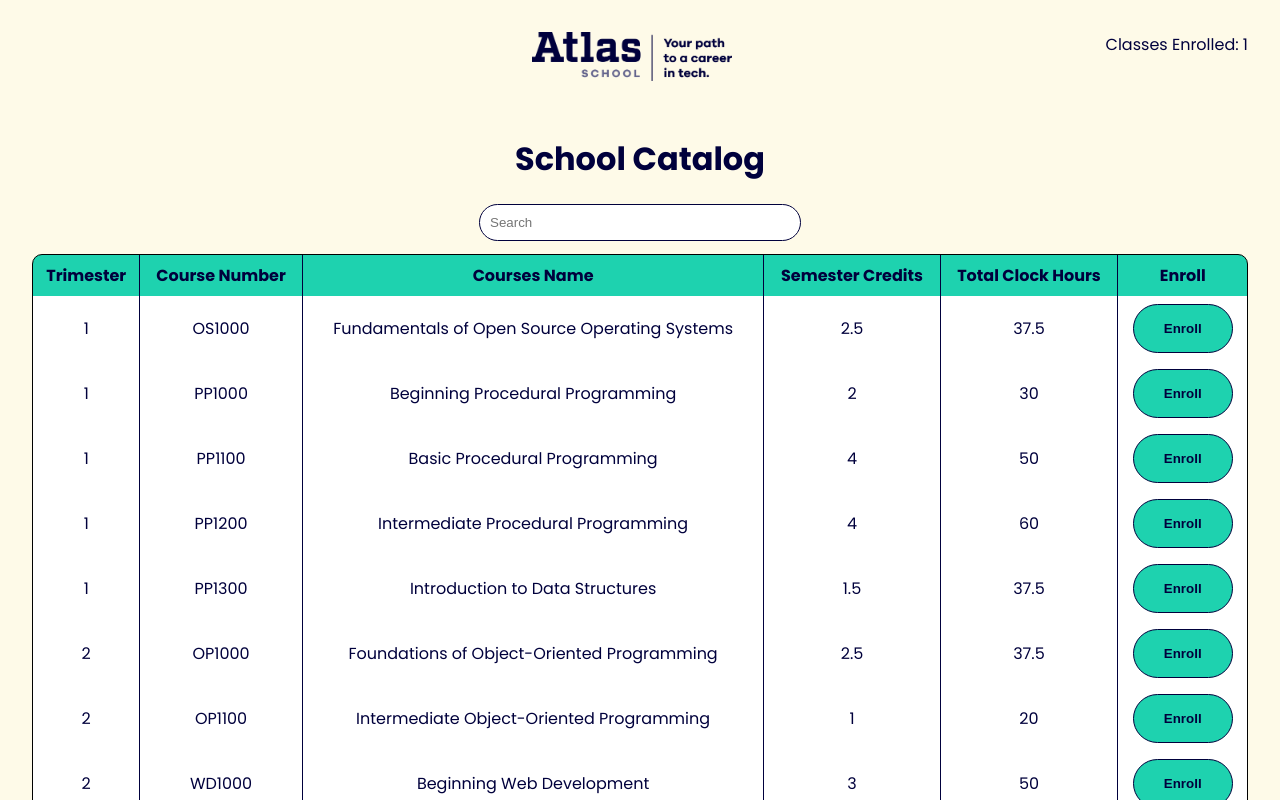
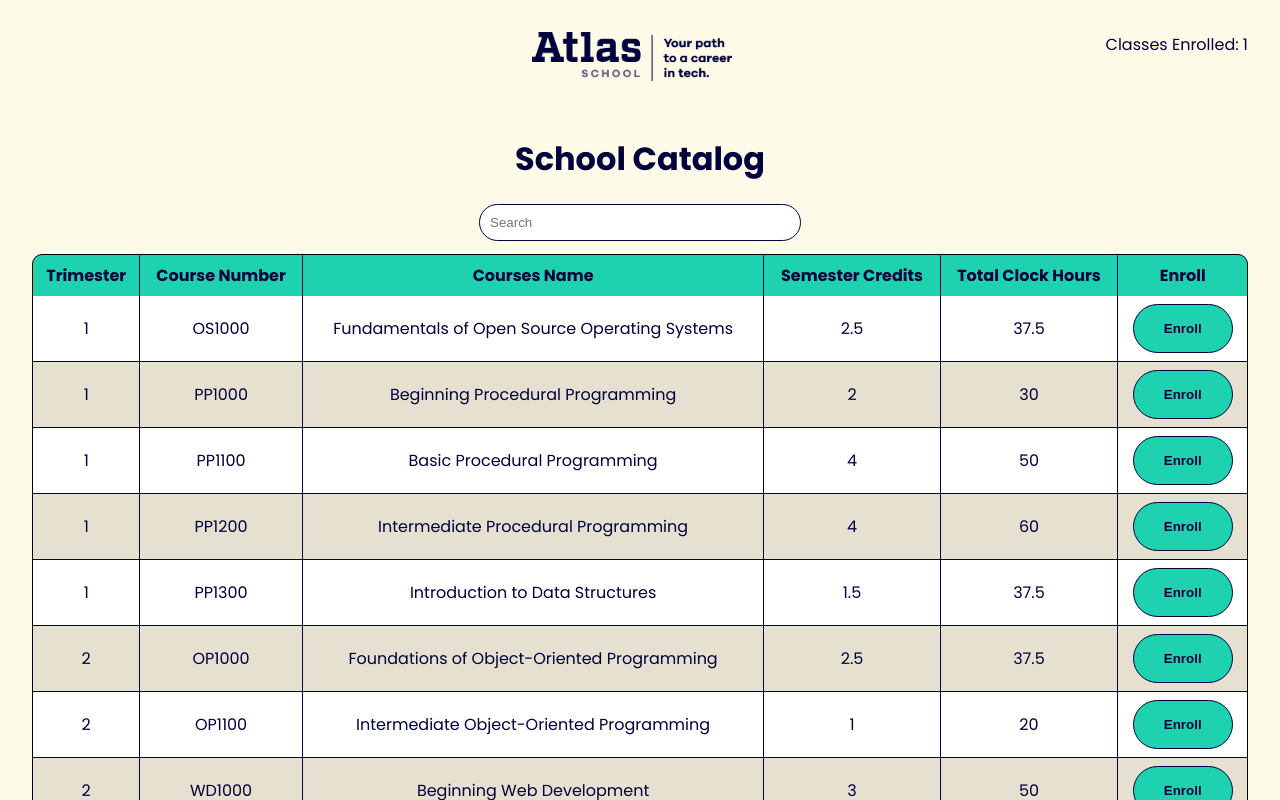
Before and after one commit to TrippyVaultBoy/atlas-react-state-intro, a React (Vite) app: page / in a window 1280 px wide. Shown: the top 800 px of the page. Built offline with nearby package versions, Linux system fonts and the light colour scheme.

Commit message:
added search bar filtering

```diff
--- a/src/SchoolCatalog.jsx
+++ b/src/SchoolCatalog.jsx
@@ -3,19 +3,31 @@ import { useState ,useEffect } from "react";
 export default function SchoolCatalog() {
 
   const [data, setData] = useState([]);
+  const [search, setSearch] = useState("");
+
   useEffect(() => {
-    fetch("../public/api/courses.json")
+    fetch("/api/courses.json")
       .then((response) => response.json())
       .then((json) => setData(json))
       .catch((error) => console.error("Error fetching data: ", error));
   }, []);
+
+  const filteredData = data.filter((course) =>
+    course.courseNumber.toLowerCase().includes(search.toLowerCase()) ||
+    course.courseName.toLowerCase().includes(search.toLowerCase())
+  );
 
   return (
     <div className="school-catalog">
 
       <h1>School Catalog</h1>
 
-      <input type="text" placeholder="Search" />
+      <input
+        type="text"
+        placeholder="Search"
+        value={search}
+        onChange={(e) => setSearch(e.target.value)}
+      />
 
       <table>
         <thead>
@@ -29,8 +41,8 @@ export default function SchoolCatalog() {
           </tr>
         </thead>
 
-        {data.map((course) => (
         <tbody>
+          {filteredData.map((course) => (
             <tr key={course.courseNumber}>
               <td>{course.trimester}</td>
               <td>{course.courseNumber}</td>
@@ -41,8 +53,8 @@ export default function SchoolCatalog() {
                 <button>Enroll</button>
               </td>
             </tr>
+          ))}
         </tbody>
-        ))}
 
         {/* <tbody>
           <tr>
```
Lines whose indentation alone changed are shown as unchanged.
